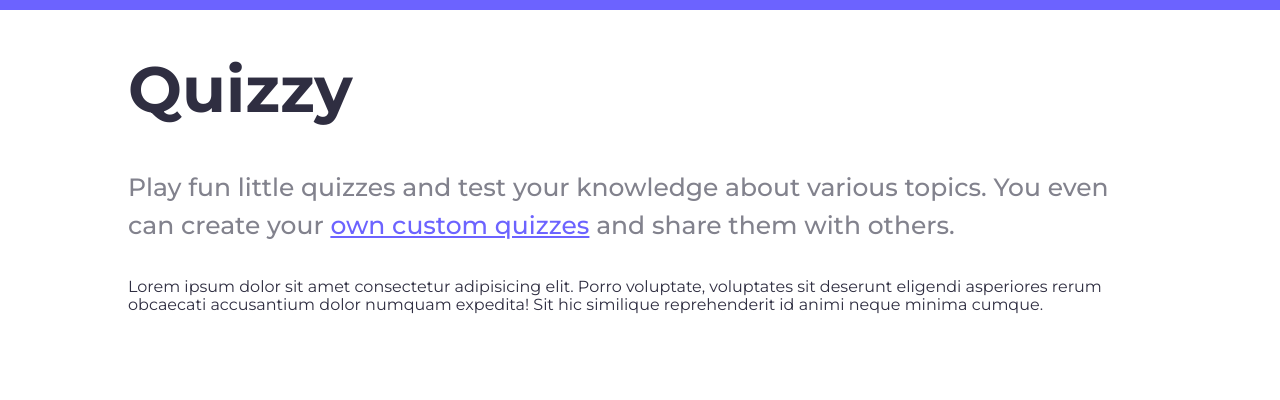
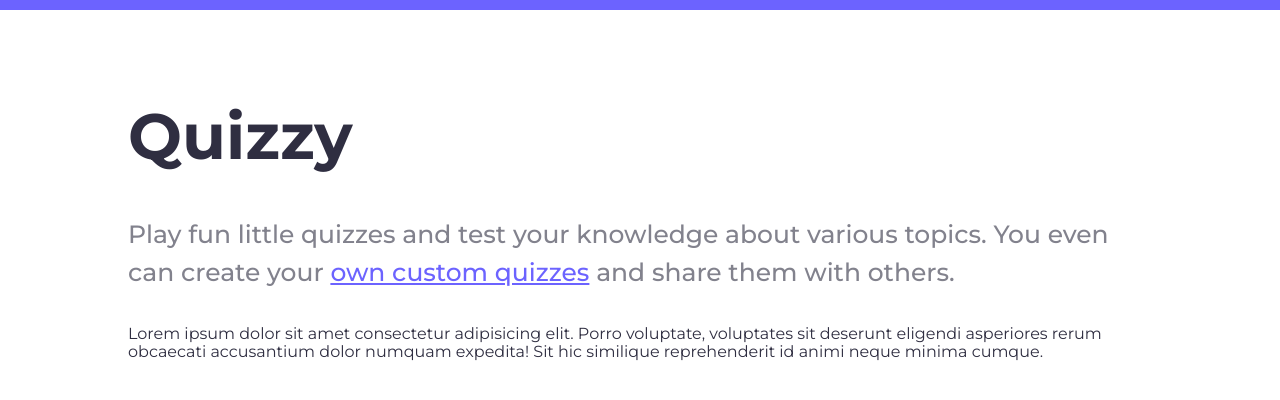
Before and after one commit to mikareich/quizzy, a Next.js app: page / in a window 1280 px wide. Shown: the top 400 px of the page. Built offline with nearby package versions, Linux system fonts and the light colour scheme.

Commit message:
create meta and default layout

```diff
--- /dev/null
+++ b/components/Layouts/DefaultLayout.tsx
@@ -0,0 +1,29 @@
+import { css } from '@emotion/react'
+import React from 'react'
+import StatusBar from '../StatusBar'
+import MetaLayout, { MetaLayoutProps } from './MetaLayout'
+
+interface DefaultLayoutProps extends MetaLayoutProps {
+  statusBarProgress?: number
+}
+
+const containerStyles = css`
+  width: clamp(280px, 80vw, 1080px);
+  margin: 90px auto 0 auto;
+`
+
+function DefaultLayout({
+  title,
+  description,
+  statusBarProgress,
+  children,
+}: React.PropsWithChildren<DefaultLayoutProps>) {
+  return (
+    <MetaLayout title={title} description={description}>
+      <StatusBar progress={statusBarProgress} />
+      <main css={containerStyles}>{children}</main>
+    </MetaLayout>
+  )
+}
+
+export default DefaultLayout
--- /dev/null
+++ b/components/Layouts/MetaLayout.tsx
@@ -0,0 +1,25 @@
+import Head from 'next/head'
+import React from 'react'
+
+export interface MetaLayoutProps {
+  title: string
+  description: string
+}
+
+function MetaLayout({
+  title,
+  description,
+  children,
+}: React.PropsWithChildren<MetaLayoutProps>) {
+  return (
+    <>
+      <Head>
+        <title>{title}</title>
+        <meta name="description" content={description} />
+      </Head>
+      {children}
+    </>
+  )
+}
+
+export default MetaLayout
--- a/pages/index.tsx
+++ b/pages/index.tsx
@@ -1,17 +1,17 @@
 import React from 'react'
+import DefaultLayout from '../components/Layouts/DefaultLayout'
+import MetaLayout from '../components/Layouts/MetaLayout'
 import StatusBar from '../components/StatusBar'
 import { Heading4, Link, Text, Title } from '../components/Typography'
 
 function Home() {
   return (
-    <>
-      <StatusBar />
-      <main css={{ width: '80vw', margin: 'auto' }}>
+    <DefaultLayout title="Quizzy | Home" description="">
       <Title>Quizzy</Title>
       <Heading4 css={(theme) => ({ color: theme.colors.textLight })}>
         Play fun little quizzes and test your knowledge about various topics.
-          You even can create your <Link href="/new">own custom quizzes</Link>{' '}
-          and share them with others.
+        You even can create your <Link href="/new">own custom quizzes</Link> and
+        share them with others.
       </Heading4>
       <Text>
         Lorem ipsum dolor sit amet consectetur adipisicing elit. Porro
@@ -19,8 +19,7 @@ function Home() {
         accusantium dolor numquam expedita! Sit hic similique reprehenderit id
         animi neque minima cumque.
       </Text>
-      </main>
-    </>
+    </DefaultLayout>
   )
 }
 
```
Lines whose indentation alone changed are shown as unchanged.
